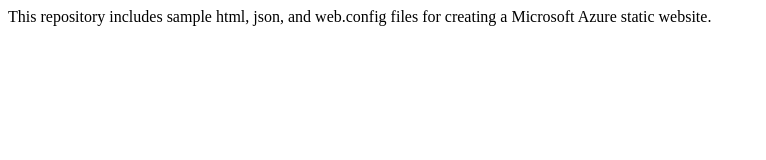
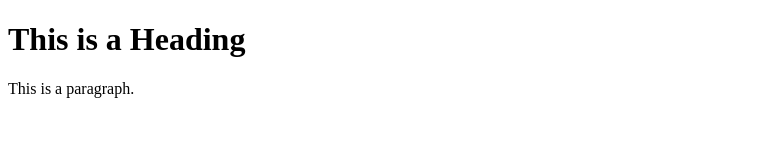
Before and after one commit to maximillianoortega-boop/MaximillianoOrtega.github.io, a plain HTML site: page index.html in a window 1280 px wide. Shown: the whole page, without its empty margins (0-766 px from the left). Drawn offline with Linux system fonts and the light colour scheme.

Commit message:
Update index.html

```diff
--- a/index.html
+++ b/index.html
@@ -1,11 +1,11 @@
-<!doctype html>
+<!DOCTYPE html>
 <html lang="en">
 <head>
 <meta charset="utf-8">
-	<title>Sample Website</title>
+	<title>Page Title</title>
 </head>
 <body>
-	This repository includes sample html, json, and web.config files for
-	creating a Microsoft Azure static website.
+	<h1>This is a Heading</h1>
+	<p>This is a paragraph.</p>
 </body>
 </html>
```
